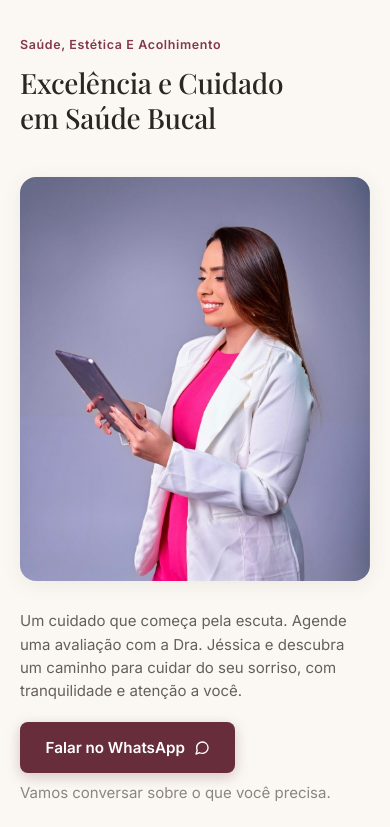
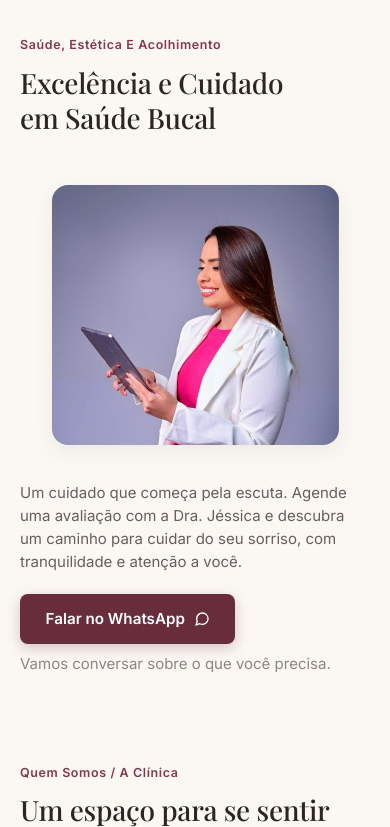
Before and after one commit to Ricardoqs20/Consultorio_Jessica, a Flask app: page / in a window 390 px wide; the page is wider, and only the part inside the window is pictured. Shown: the part 88-915 px from the top of that part. Run offline with Flask 3, Linux system fonts and the light colour scheme; some web fonts are replaced.

Commit message:
teste imagem parte 3

```diff
--- a/static/css/style.css
+++ b/static/css/style.css
@@ -1266,18 +1266,22 @@ a {
     text-align: left;
   }
 
-  .hero-mobile-img-box {
+.hero-mobile-img-box {
     width: 100% !important;
-    display: block !important;
+    display: flex !important;
+    justify-content: center !important;
+    margin: 0.5rem 0 !important;
   }
 
 .hero-mobile-img {
-    width: 100% !important;
-    height: auto !important; /* Deixa a altura fluida para não achatar nem cortar */
-    max-height: none !important;
-    object-fit: contain !important; /* Garante que a foto inteira apareça sem cortes */
-    border-radius: 16px !important; /* Arredondamento suave igual ao do Canva */
-    box-shadow: 0 4px 20px rgba(78, 62, 54, 0.08) !important;
+    width: 82% !important; /* Reduz a largura para não ocupar 100% da tela, igual ao Canva */
+    max-width: 320px !important; /* Trava uma largura máxima charmosa */
+    height: 260px !important; /* Define uma altura fixa proporcional */
+    object-fit: cover !important; /* Mantém o preenchimento sem distorcer */
+    object-position: top center !important; /* Foca no rosto/corpo da Dra. Jéssica */
+    border-radius: 16px !important; /* Cantos arredondados iguais */
+    box-shadow: 0 6px 20px rgba(78, 62, 54, 0.08) !important;
+    margin: 0 auto !important; /* Centraliza a imagem horizontalmente */
     display: block !important;
   }
 
```
